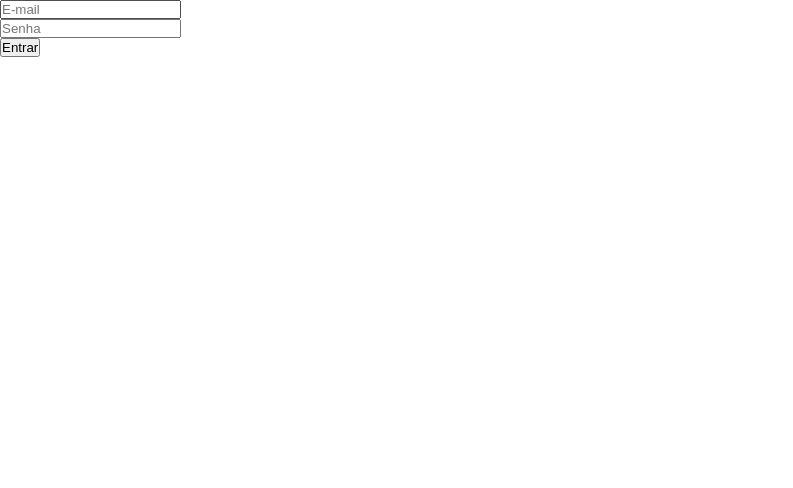
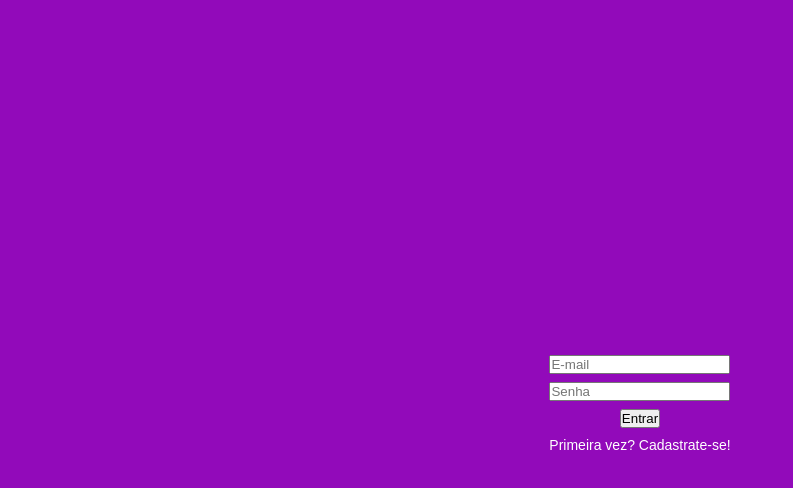
Before and after one commit to Di0golberald0/projeto14-mywallet-front, a React (Create React App) app: page / in a window 1280 px wide. Shown: the top 488 px of the page, without its empty margins (0-793 px from the left). Built offline with nearby package versions, Linux system fonts and the light colour scheme.

Commit message:
feat: added new classes to styles.css

```diff
--- a/src/App.js
+++ b/src/App.js
@@ -7,7 +7,9 @@ export default function App() {
   const [user, setUser] = useState(null);
 
   return (
+    <div className="app">
       <UserContext.Provider value={{ user, setUser }}>
+        <header className="header">
           <BrowserRouter>
             <Routes>
               <Route path="/" element={<SignIn />} />
@@ -17,6 +19,8 @@ export default function App() {
               <Route path="/exit" element={<Exit />} />
             </Routes>
           </BrowserRouter>
+        </header>
       </UserContext.Provider>
+    </div>
   );
 }
--- a/src/styles/style.css
+++ b/src/styles/style.css
@@ -15,3 +15,18 @@
     width: 100%;
     height: 100%;
   }
+
+  .app {
+    text-align: center;
+  }
+
+  .header {
+    background-color: #920ABA;
+    min-height: 100vh;
+    display: flex;
+    flex-direction: column;
+    align-items: center;
+    justify-content: center;
+    font-size: calc(10px + 2vmin);
+    color: white;
+  }
```
Lines whose indentation alone changed are shown as unchanged.
